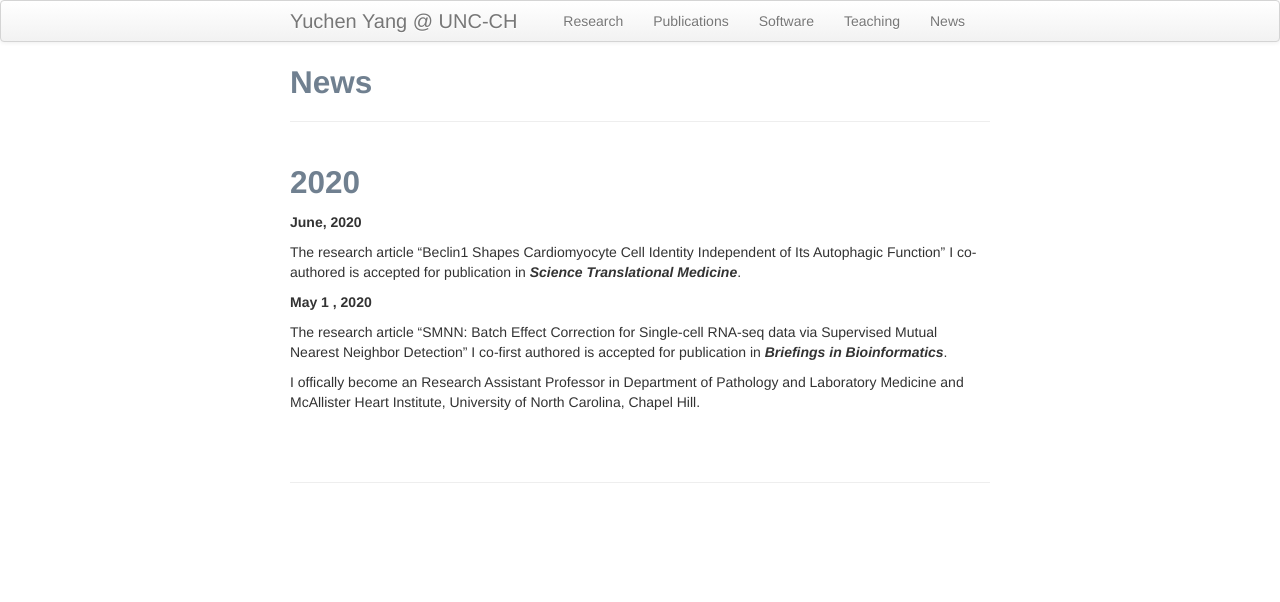
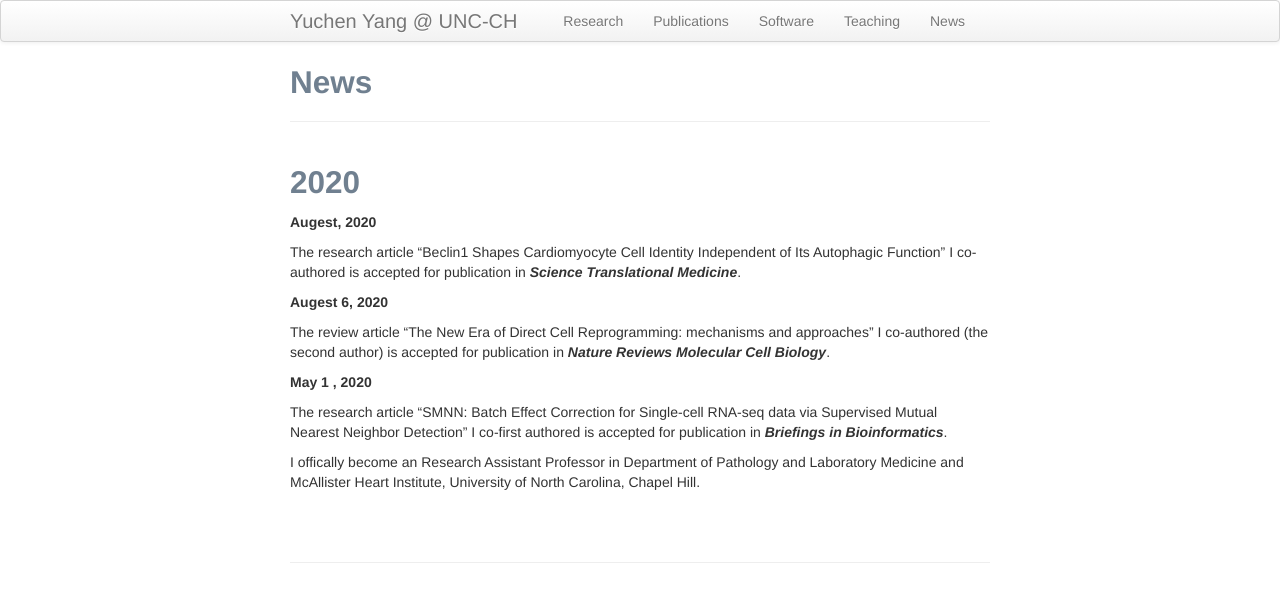
Before and after one commit to yycunc/yycunc.github.io, a Jekyll site: the page built from pages/News.md, in a window 1280 px wide. Shown: the top 602 px of the page. Built offline with Jekyll 4.4.1, drawn with Linux system fonts in a browser that asks for light colours.

Commit message:
Update News.md

```diff
--- a/pages/News.md
+++ b/pages/News.md
@@ -5,10 +5,15 @@ title: News
 
 ## 2020
 
-<b>June, 2020</b><br/>
+<b>Augest, 2020</b><br/>
 
 The research article "Beclin1 Shapes Cardiomyocyte Cell Identity Independent of Its Autophagic Function" I co-authored is
 accepted for publication in ***Science Translational Medicine***.<br/>
+
+<b>Augest 6, 2020</b><br/>
+
+The review article "The New Era of Direct Cell Reprogramming: mechanisms and approaches" I co-authored (the second author) is
+accepted for publication in ***Nature Reviews Molecular Cell Biology***.<br/>
 
 <b>May 1 , 2020</b><br/>
 
```
